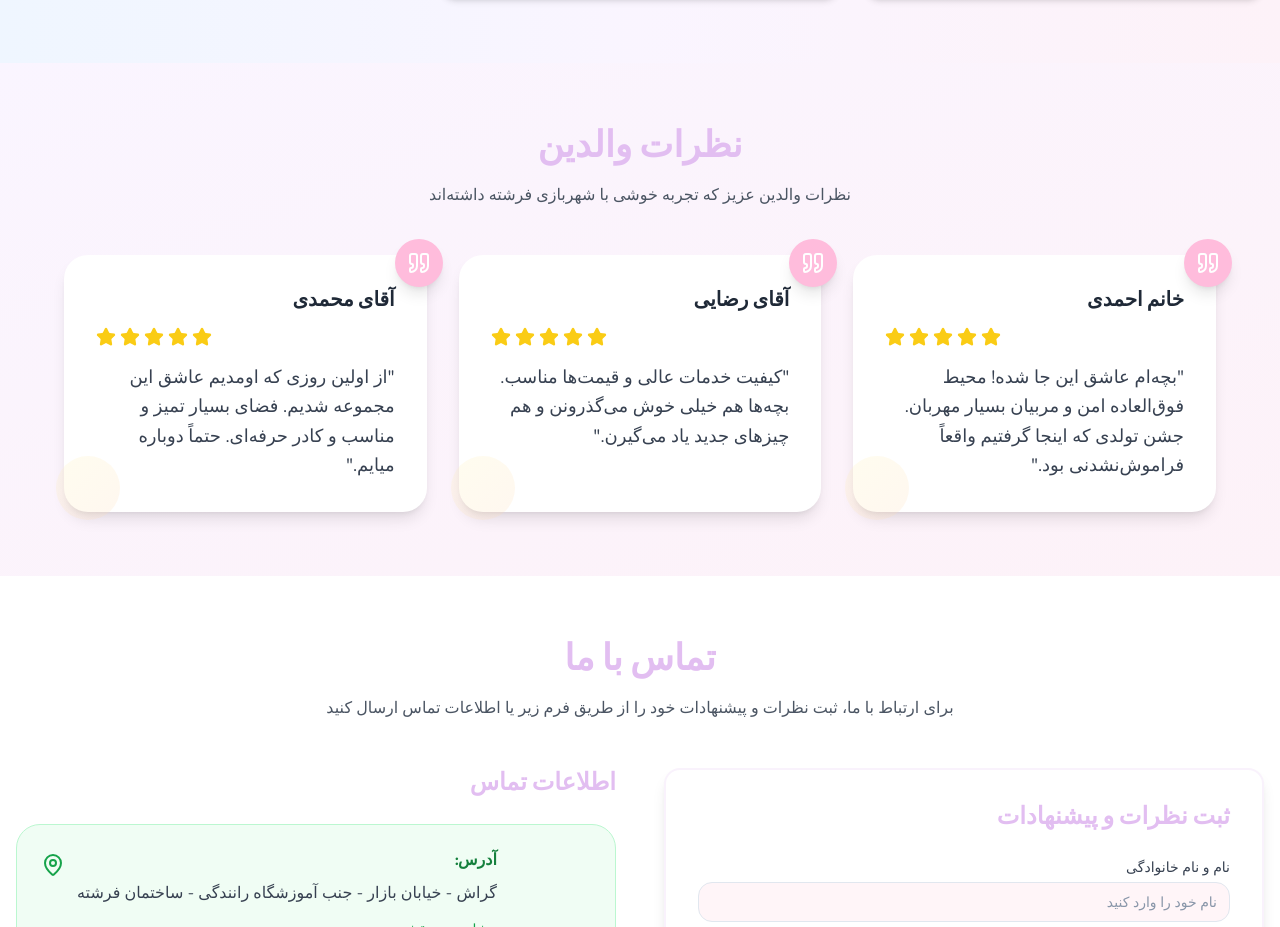
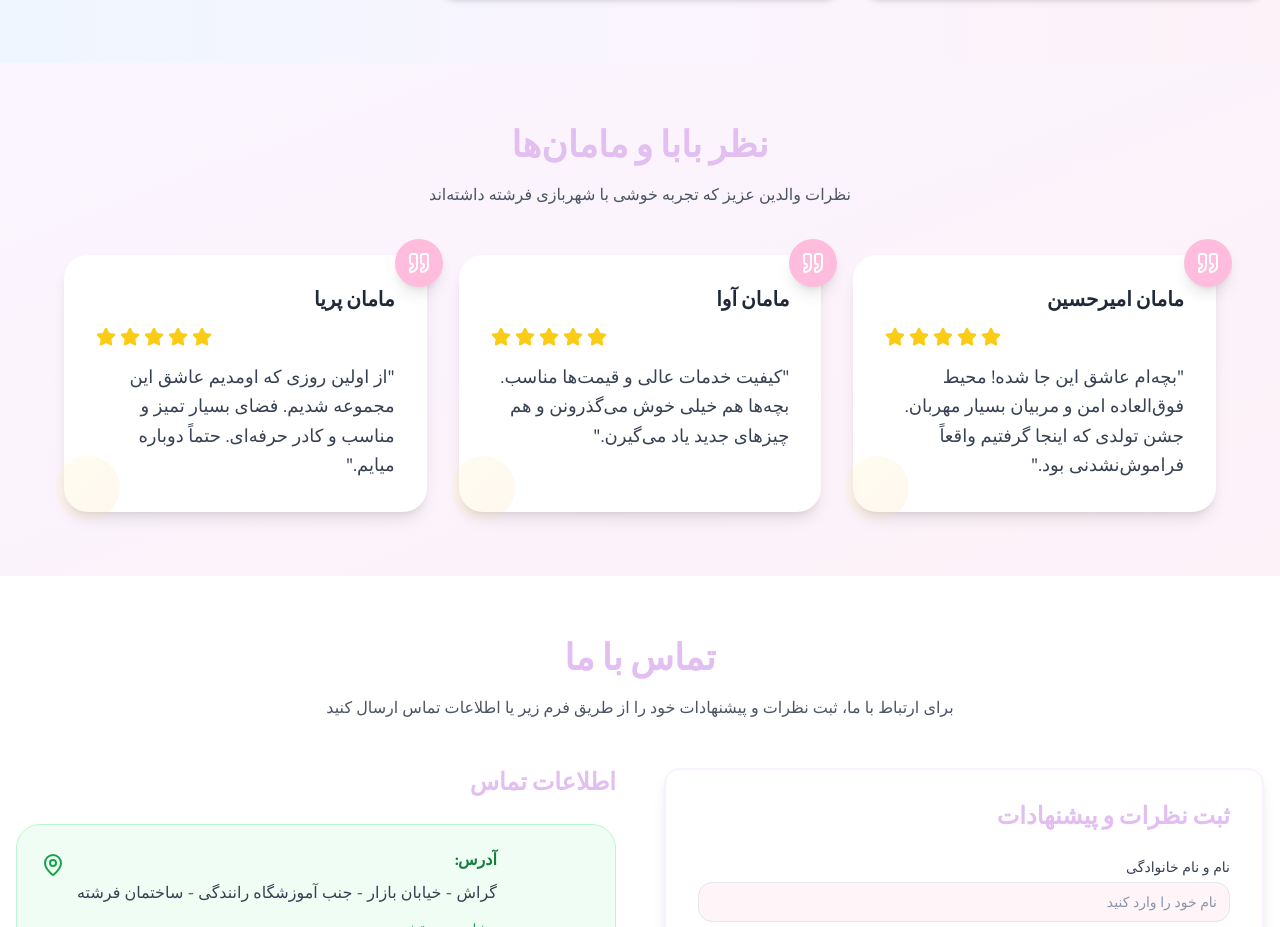
Before and after one commit to iRazavi/fereshteh-fun-world, a React (Vite) app: page / in a window 1280 px wide. Shown: the part 2121-3048 px from the top of the page. Built offline with nearby package versions, Linux system fonts and the light colour scheme.

Commit message:
Refactor: Update parent reviews section
Replaced "نظرات والدین" with "نظر بابا و مامان‌ها" and updated reviewer names in the parent reviews section.

```diff
--- a/src/components/ParentReviews.tsx
+++ b/src/components/ParentReviews.tsx
@@ -5,17 +5,17 @@ import { Star, Quote } from 'lucide-react';
 const ParentReviews = () => {
   const reviews = [
     {
-      name: "خانم احمدی",
+      name: "مامان امیرحسین",
       rating: 5,
       text: "بچه‌ام عاشق این جا شده! محیط فوق‌العاده امن و مربیان بسیار مهربان. جشن تولدی که اینجا گرفتیم واقعاً فراموش‌نشدنی بود."
     },
     {
-      name: "آقای رضایی",
+      name: "مامان آوا",
       rating: 5,
       text: "کیفیت خدمات عالی و قیمت‌ها مناسب. بچه‌ها هم خیلی خوش می‌گذرونن و هم چیزهای جدید یاد می‌گیرن."
     },
     {
-      name: "آقای محمدی",
+      name: "مامان پریا",
       rating: 5,
       text: "از اولین روزی که اومدیم عاشق این مجموعه شدیم. فضای بسیار تمیز و مناسب و کادر حرفه‌ای. حتماً دوباره میایم."
     }
@@ -34,7 +34,7 @@ const ParentReviews = () => {
     <section className="py-16 bg-gradient-to-br from-purple-50 to-pink-50">
       <div className="container mx-auto px-4">
         <div className="text-center mb-12">
-          <h2 className="text-3xl md:text-4xl font-bold mb-4 text-kid-purple">نظرات والدین</h2>
+          <h2 className="text-3xl md:text-4xl font-bold mb-4 text-kid-purple">نظر بابا و مامان‌ها</h2>
           <p className="text-gray-600 max-w-2xl mx-auto">
             نظرات والدین عزیز که تجربه خوشی با شهربازی فرشته داشته‌اند
           </p>
```
